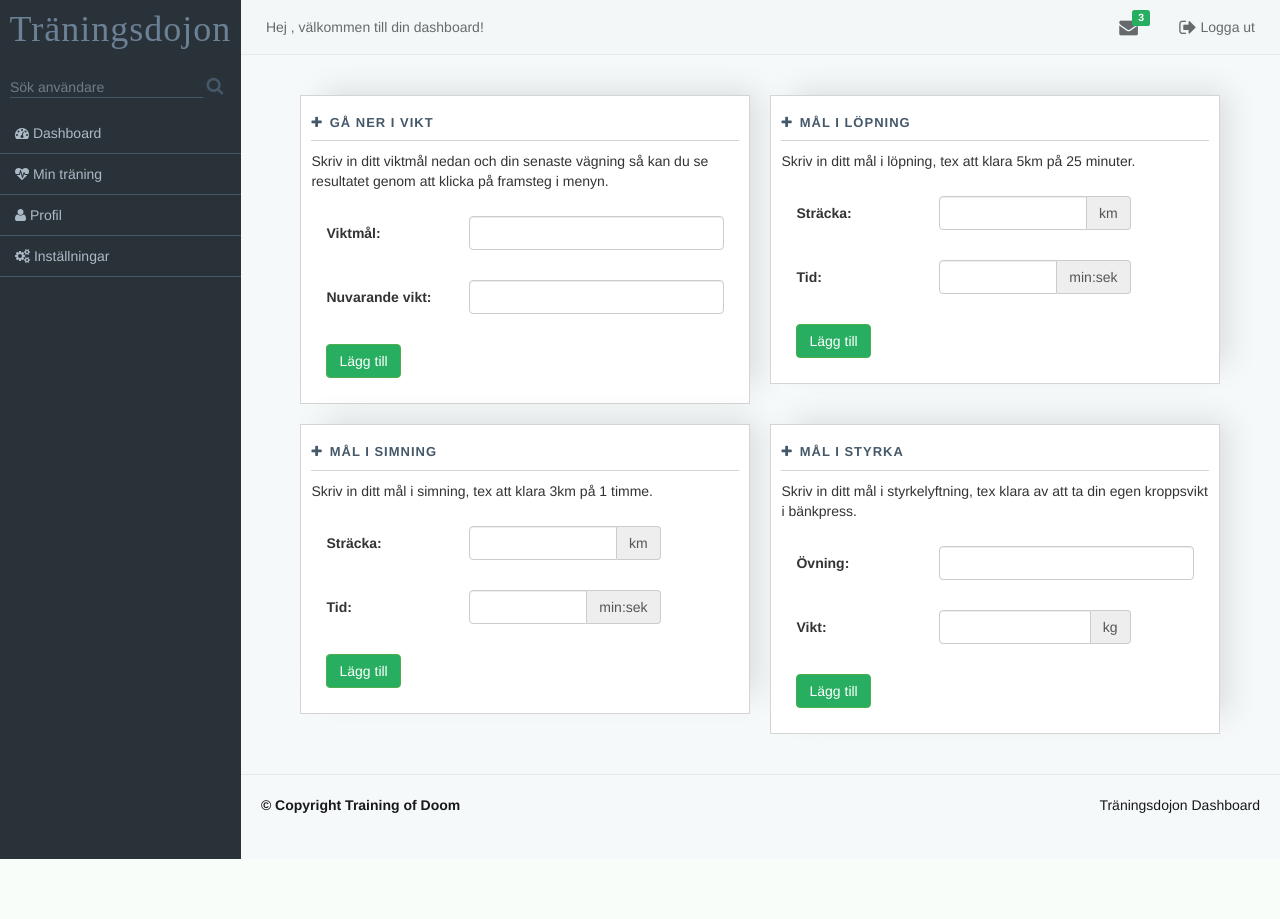
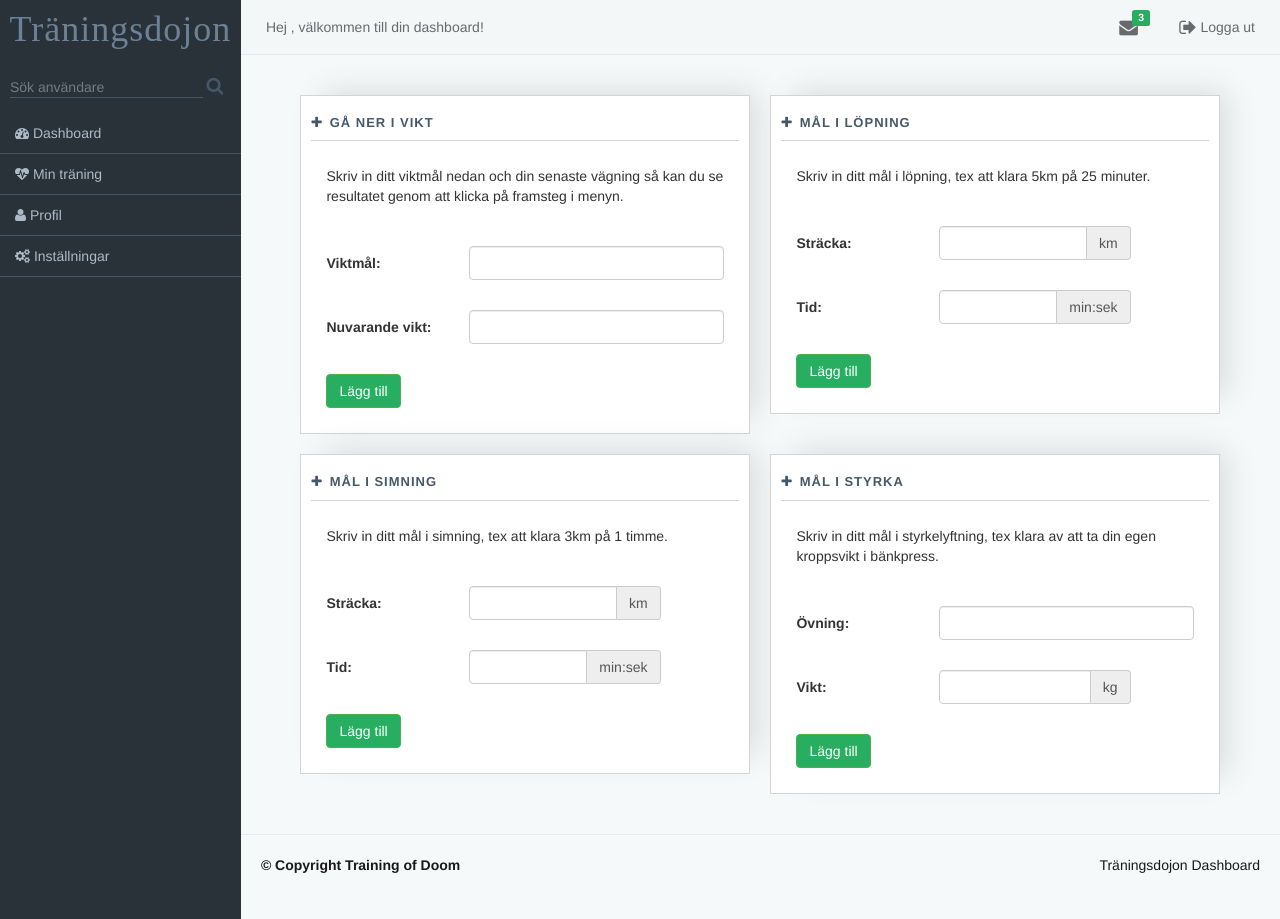
Before and after one commit to sanonzon/traeningsDagbok, a Django app: page /goals/ in a window 1280 px wide. Before the commit the page ends 859 px from the top, so only its background shows below. Run offline with Django 3.2, Linux system fonts and the light colour scheme; some libraries are stand-ins or nearby versions; some web fonts are replaced.

Commit message:
Tweaks i mål

```diff
--- a/traeningsDagbok_django/dagbok/templates/dagbok/goals.html
+++ b/traeningsDagbok_django/dagbok/templates/dagbok/goals.html
@@ -5,9 +5,13 @@
 
   <div class="chart-rect">
     <h4 class="widget-header"><i class="fa fa-plus"></i><span class="icon-padding">Gå ner i vikt</span></h4>
+    <div class="row">
+      <div class="col-12">
         <p>
           Skriv in ditt viktmål nedan och din senaste vägning så kan du se resultatet genom att klicka på framsteg i menyn.
         </p>
+      </div>
+    </div>
     <form method="POST" action="">
       <div class="row">
         <div class="col-4">
@@ -35,9 +39,13 @@
 
   <div class="chart-rect">
     <h4 class="widget-header"><i class="fa fa-plus"></i><span class="icon-padding">Mål i löpning</span></h4>
+    <div class="row">
+      <div class="col-12">
         <p>
           Skriv in ditt mål i löpning, tex att klara 5km på 25 minuter.
         </p>
+      </div>
+    </div>
     <form method="POST" action="">
       <div class="row">
         <div class="col-4">
@@ -71,9 +79,13 @@
 
   <div class="chart-rect">
     <h4 class="widget-header"><i class="fa fa-plus"></i><span class="icon-padding">Mål i simning</span></h4>
+    <div class="row">
+      <div class="col-12">
         <p>
           Skriv in ditt mål i simning, tex att klara 3km på 1 timme.
         </p>
+      </div>
+    </div>
     <form method="POST" action="">
       <div class="row">
         <div class="col-4">
@@ -107,9 +119,13 @@
 
   <div class="chart-rect">
     <h4 class="widget-header"><i class="fa fa-plus"></i><span class="icon-padding">Mål i styrka</span></h4>
+    <div class="row">
+      <div class="col-12">
         <p>
           Skriv in ditt mål i styrkelyftning, tex klara av att ta din egen kroppsvikt i bänkpress.
         </p>
+      </div>
+    </div>
     <form method="POST" action="">
       <div class="row">
         <div class="col-4">
```
Lines whose indentation alone changed are shown as unchanged.
